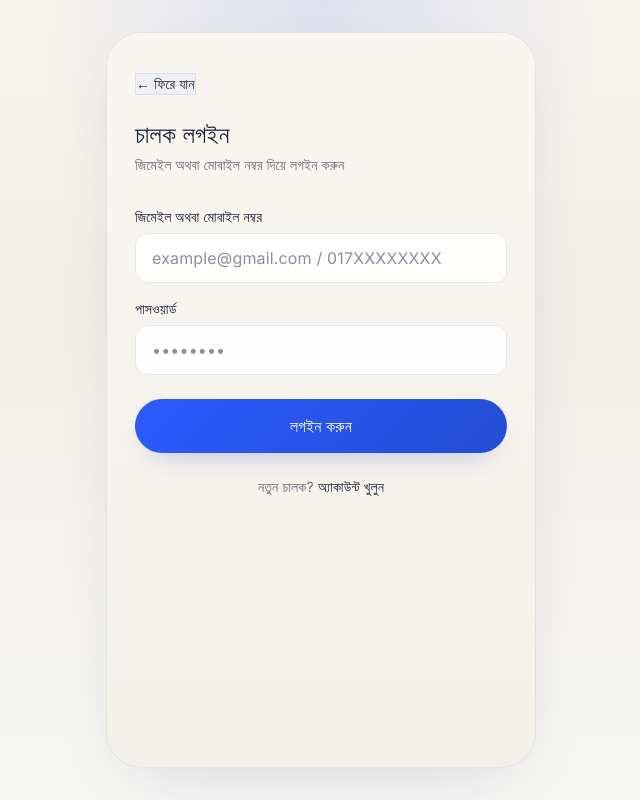
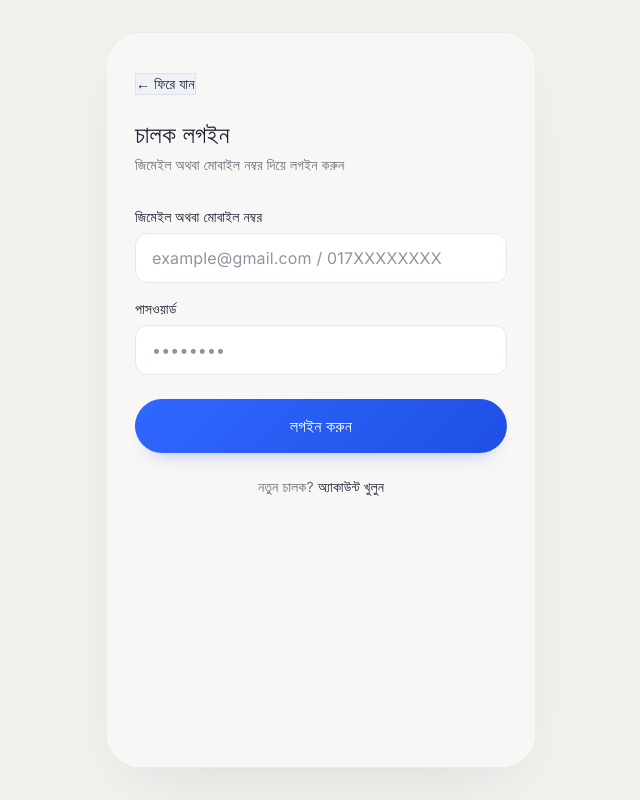
Before and after one commit to FatemaJannatRup/CUETGo, a React (Vite) app: page /driver/login in a window 1280 px wide. Shown: the whole page, without its empty margins (319-959 px from the left). Built offline with nearby package versions, Linux system fonts and the light colour scheme; no server answers.

Commit message:
Improve UI and fix API/backend readiness

```diff
--- a/src/api.js
+++ b/src/api.js
@@ -1,5 +1,5 @@
 const API_ORIGIN = (import.meta.env.VITE_API_URL?.trim() || (import.meta.env.DEV ? 'http://localhost:5000' : '')).replace(/\/+$/, '')
-const API_BASE = `${API_ORIGIN}/api`
+const API_BASE = API_ORIGIN ? `${API_ORIGIN}/api` : '/api'
 
 function getToken() {
   return localStorage.getItem('csr_token') || sessionStorage.getItem('csr_token')
@@ -12,13 +12,18 @@ async function request(path, { method = 'GET', body, auth = false } = {}) {
     if (token) headers.Authorization = `Bearer ${token}`
   }
 
-  const res = await fetch(`${API_BASE}${path}`, {
+  const url = `${API_BASE}${path}`
+
+  const res = await fetch(url, {
     method,
     headers,
     body: body ? JSON.stringify(body) : undefined,
   })
 
   const data = await res.json().catch(() => ({}))
+  if (!API_ORIGIN && !import.meta.env.DEV && res.status === 404) {
+    throw new Error('Backend API is not configured. Set VITE_API_URL to your backend URL.')
+  }
   if (!res.ok) {
     throw new Error(data.message || 'Something went wrong. Please try again.')
   }
--- a/src/index.css
+++ b/src/index.css
@@ -4,15 +4,14 @@
 
 :root {
   color-scheme: light;
-  --bg-1: #f7f4ee;
-  --bg-2: #f2efe9;
-  --bg-3: #faf8f5;
-  --panel: rgba(255, 255, 255, 0.94);
-  --line: rgba(23, 32, 51, 0.12);
+  --bg-1: #f5f3ef;
+  --bg-2: #f9f7f4;
+  --panel: #ffffff;
+  --line: rgba(17, 24, 39, 0.08);
   --text: #172033;
-  --muted: #5b6475;
-  --brand: #2d5bff;
-  --brand-strong: #234dd4;
+  --text-soft: #586576;
+  --brand: #2a64ff;
+  --brand-dark: #1d4fd8;
   --card: #ffffff;
 }
 
@@ -24,9 +23,7 @@ html, body {
   margin: 0;
   padding: 0;
   min-height: 100%;
-  background:
-    radial-gradient(circle at top, rgba(45, 91, 255, 0.12), transparent 28%),
-    linear-gradient(180deg, var(--bg-1) 0%, var(--bg-2) 38%, #f7f7f5 100%);
+  background: #f7f5f2;
   font-family: "Inter", "Segoe UI", sans-serif;
   color: var(--text);
 }
@@ -57,7 +54,7 @@ button:hover {
 
 input::placeholder,
 textarea::placeholder {
-  color: rgba(23, 32, 51, 0.5) !important;
+  color: rgba(23, 32, 51, 0.48) !important;
 }
 
 .bn {
@@ -70,7 +67,7 @@ textarea::placeholder {
   align-items: center;
   justify-content: center;
   padding: 24px;
-  background: transparent;
+  background: #f3f1ee;
 }
 
 .phone-screen {
@@ -78,9 +75,9 @@ textarea::placeholder {
   max-width: 430px;
   height: 860px;
   max-height: 92vh;
-  background: linear-gradient(180deg, rgba(255, 255, 255, 0.98), rgba(249, 248, 245, 0.96));
-  border-radius: 2.25rem;
-  box-shadow: 0 24px 70px -28px rgba(28, 34, 63, 0.18);
+  background: #ffffff;
+  border-radius: 2.2rem;
+  box-shadow: 0 24px 70px -28px rgba(17, 24, 39, 0.12);
   overflow: hidden;
   position: relative;
   display: flex;
@@ -94,6 +91,7 @@ textarea::placeholder {
   -ms-overflow-style: none;
   scrollbar-width: none;
   animation: fadeIn 0.25s ease;
+  background: #ffffff;
 }
 .screen-scroll::-webkit-scrollbar {
   display: none;
@@ -101,24 +99,24 @@ textarea::placeholder {
 
 input, select, textarea {
   color: var(--text) !important;
-  background: rgba(255, 255, 255, 0.98) !important;
-  border: 1px solid rgba(23, 32, 51, 0.12);
+  background: #ffffff !important;
+  border: 1px solid rgba(17, 24, 39, 0.12);
   box-shadow: inset 0 1px 2px rgba(17, 24, 39, 0.02);
 }
 
 input:focus, select:focus, textarea:focus {
-  border-color: rgba(45, 91, 255, 0.45) !important;
-  box-shadow: 0 0 0 4px rgba(45, 91, 255, 0.08);
+  border-color: rgba(42, 100, 255, 0.45) !important;
+  box-shadow: 0 0 0 4px rgba(42, 100, 255, 0.08);
 }
 
 button[class*="bg-lilac-500"],
 button[class*="bg-lilac-600"],
 button[type="submit"],
 button.primary-btn {
-  background: linear-gradient(135deg, #2d5bff 0%, #234dd4 100%);
+  background: linear-gradient(135deg, #2f68ff 0%, #1f4fe6 100%);
   color: white !important;
-  border: 1px solid rgba(45, 91, 255, 0.18);
-  box-shadow: 0 14px 28px -18px rgba(31, 71, 196, 0.45);
+  border: 1px solid rgba(47, 104, 255, 0.15);
+  box-shadow: 0 14px 20px -16px rgba(31, 79, 230, 0.42);
 }
 
 button[class*="bg-lilac-500"]:hover,
@@ -129,8 +127,8 @@ button.primary-btn:hover {
 }
 
 button:not([class*="bg-lilac-"]):not([type="submit"]):not(.plain) {
-  background: rgba(45, 91, 255, 0.04);
-  border: 1px solid rgba(45, 91, 255, 0.12);
+  background: rgba(42, 100, 255, 0.04);
+  border: 1px solid rgba(42, 100, 255, 0.12);
   color: var(--text);
 }
 
@@ -143,11 +141,11 @@ button:not([class*="bg-lilac-"]):not([type="submit"]):not(.plain) {
 }
 
 .bg-cream {
-  background: linear-gradient(180deg, #f9f6f2 0%, #f3efe9 100%);
+  background: #f8f7f5;
 }
 
 .bg-white {
-  background: rgba(255, 255, 255, 0.96) !important;
+  background: #ffffff !important;
 }
 
 @keyframes fadeIn {
```
Also changed, not shown: 1 other file (tests, documents, lock files or other folders).
